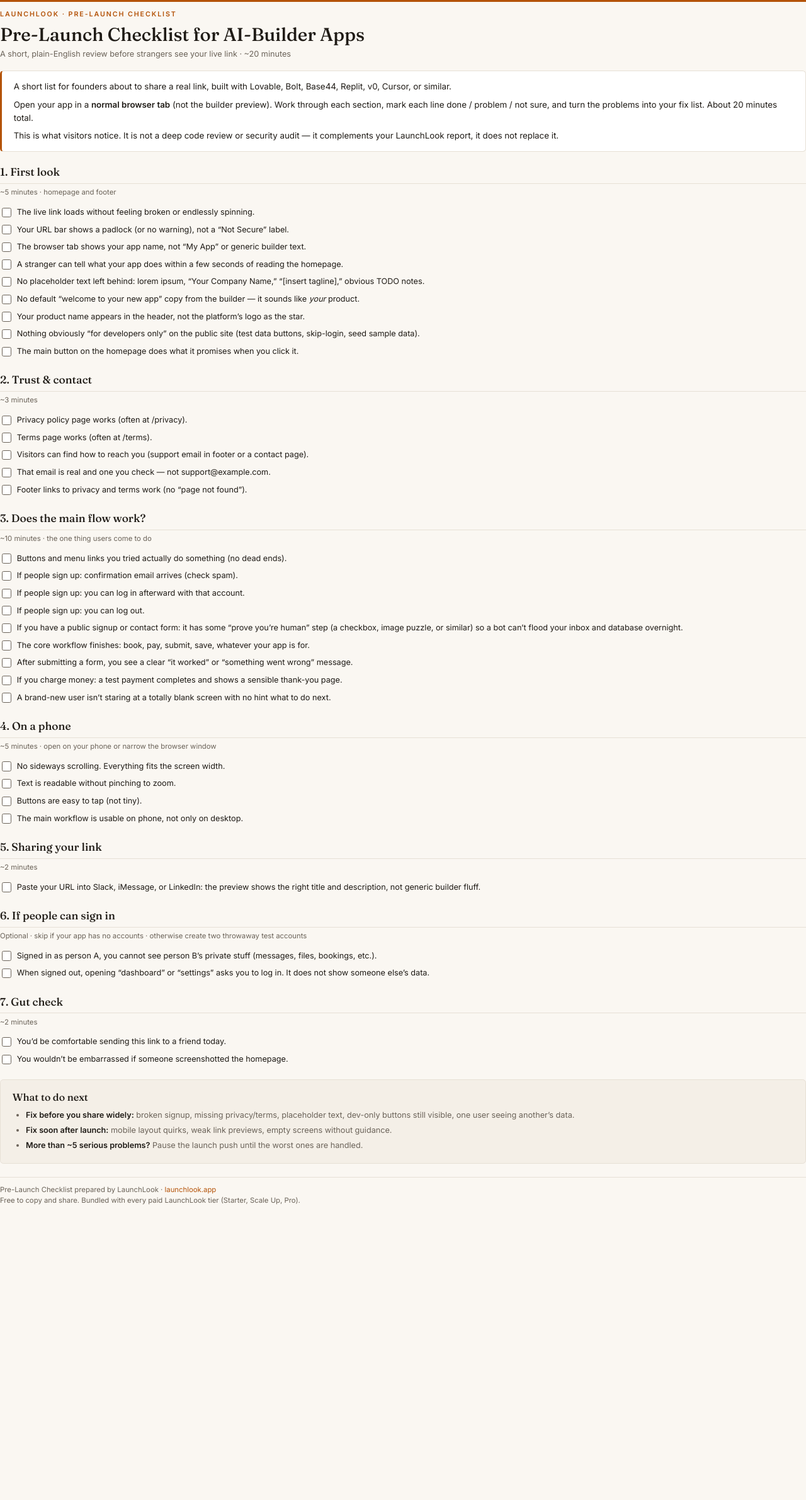
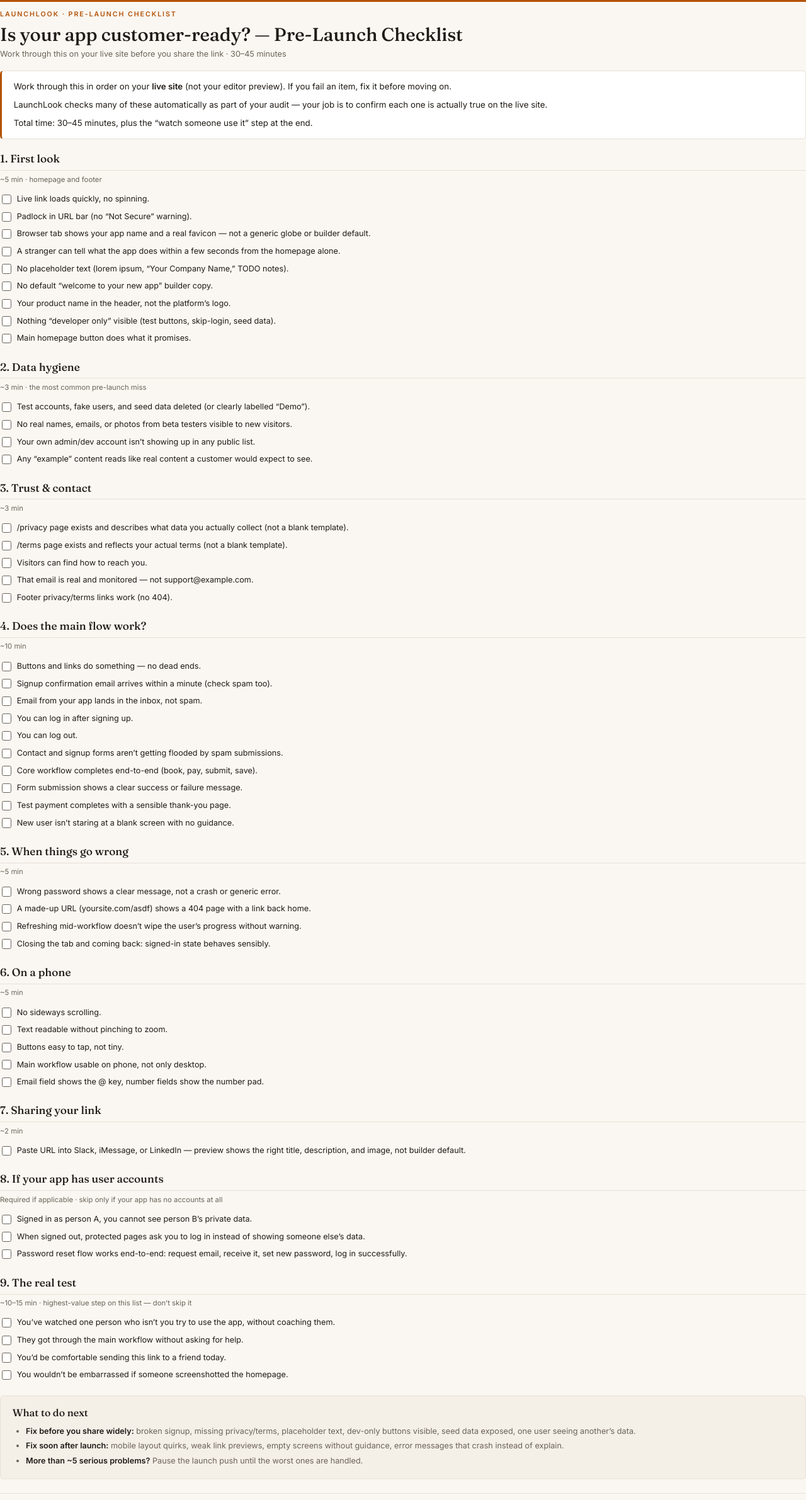
Before and after one commit to romado33/launchlook, a Python web app: template templates/pre_launch_checklist.html.j2 in a window 1280 px wide. Shown: the top 2382 px of the page at 63% size. Before the commit the page ends 1913 px from the top, so only its background shows below. Run offline with Jinja, Linux system fonts and the light colour scheme; the template is opened without the code that fills it, so the values that code supplies are empty.

Commit message:
﻿feat: revise pre-launch checklist to 9-section Option B framing
- Reframe from 'do this' to 'confirm this is true on the live site'
- Add intro: LaunchLook checks many of these automatically; your job is to confirm
- Add Section 2 (data hygiene - most common pre-launch miss)
- Add Section 5 (when things go wrong)
- Section 8 (user accounts) relabelled 'Required if applicable'
- Section 9 (watch someone use it) labelled 'highest-value step - don't skip it'
- Plain-text .txt.j2 updated to match with [ ] checkboxes and --- dividers

Co-authored-by: Cursor <cursoragent@cursor.com>

```diff
--- a/templates/pre_launch_checklist.html.j2
+++ b/templates/pre_launch_checklist.html.j2
@@ -171,82 +171,105 @@
       LaunchLook · Pre-Launch Checklist
       {%- if customer and customer.tier %} · bundled with {{ customer.tier }}{% endif %}
     </p>
-    <h1>Pre-Launch Checklist for AI-Builder Apps</h1>
+    <h1>Is your app customer-ready? &mdash; Pre-Launch Checklist</h1>
     <p class="subtitle">
-      A short, plain-English review before strangers see your live link · ~20 minutes
+      Work through this on your live site before you share the link · 30&ndash;45 minutes
       {%- if customer and customer.app_name %} · prepared for {{ customer.app_name }}{% endif %}
     </p>
   </header>
 
   <section class="intro">
-    <p>A short list for founders about to share a real link, built with Lovable, Bolt, Base44, Replit, v0, Cursor, or similar.</p>
-    <p>Open your app in a <strong>normal browser tab</strong> (not the builder preview). Work through each section, mark each line done / problem / not sure, and turn the problems into your fix list. About 20 minutes total.</p>
-    <p>This is what visitors notice. It is not a deep code review or security audit &mdash; it complements your LaunchLook report, it does not replace it.</p>
+    <p>Work through this in order on your <strong>live site</strong> (not your editor preview). If you fail an item, fix it before moving on.</p>
+    <p>LaunchLook checks many of these automatically as part of your audit &mdash; your job is to confirm each one is actually true on the live site.</p>
+    <p>Total time: 30&ndash;45 minutes, plus the &ldquo;watch someone use it&rdquo; step at the end.</p>
   </section>
 
   <h2>1. First look</h2>
-  <p class="section-meta">~5 minutes &middot; homepage and footer</p>
+  <p class="section-meta">~5 min &middot; homepage and footer</p>
   <ul class="checks">
-    <li>The live link loads without feeling broken or endlessly spinning.</li>
-    <li>Your URL bar shows a padlock (or no warning), not a &ldquo;Not Secure&rdquo; label.</li>
-    <li>The browser tab shows your app name, not &ldquo;My App&rdquo; or generic builder text.</li>
-    <li>A stranger can tell what your app does within a few seconds of reading the homepage.</li>
-    <li>No placeholder text left behind: lorem ipsum, &ldquo;Your Company Name,&rdquo; &ldquo;[insert tagline],&rdquo; obvious TODO notes.</li>
-    <li>No default &ldquo;welcome to your new app&rdquo; copy from the builder &mdash; it sounds like <em>your</em> product.</li>
-    <li>Your product name appears in the header, not the platform&rsquo;s logo as the star.</li>
-    <li>Nothing obviously &ldquo;for developers only&rdquo; on the public site (test data buttons, skip-login, seed sample data).</li>
-    <li>The main button on the homepage does what it promises when you click it.</li>
+    <li>Live link loads quickly, no spinning.</li>
+    <li>Padlock in URL bar (no &ldquo;Not Secure&rdquo; warning).</li>
+    <li>Browser tab shows your app name and a real favicon &mdash; not a generic globe or builder default.</li>
+    <li>A stranger can tell what the app does within a few seconds from the homepage alone.</li>
+    <li>No placeholder text (lorem ipsum, &ldquo;Your Company Name,&rdquo; TODO notes).</li>
+    <li>No default &ldquo;welcome to your new app&rdquo; builder copy.</li>
+    <li>Your product name in the header, not the platform&rsquo;s logo.</li>
+    <li>Nothing &ldquo;developer only&rdquo; visible (test buttons, skip-login, seed data).</li>
+    <li>Main homepage button does what it promises.</li>
   </ul>
 
-  <h2>2. Trust &amp; contact</h2>
-  <p class="section-meta">~3 minutes</p>
+  <h2>2. Data hygiene</h2>
+  <p class="section-meta">~3 min &middot; the most common pre-launch miss</p>
   <ul class="checks">
-    <li>Privacy policy page works (often at /privacy).</li>
-    <li>Terms page works (often at /terms).</li>
-    <li>Visitors can find how to reach you (support email in footer or a contact page).</li>
-    <li>That email is real and one you check &mdash; not support@example.com.</li>
-    <li>Footer links to privacy and terms work (no &ldquo;page not found&rdquo;).</li>
+    <li>Test accounts, fake users, and seed data deleted (or clearly labelled &ldquo;Demo&rdquo;).</li>
+    <li>No real names, emails, or photos from beta testers visible to new visitors.</li>
+    <li>Your own admin/dev account isn&rsquo;t showing up in any public list.</li>
+    <li>Any &ldquo;example&rdquo; content reads like real content a customer would expect to see.</li>
   </ul>
 
-  <h2>3. Does the main flow work?</h2>
-  <p class="section-meta">~10 minutes &middot; the one thing users come to do</p>
+  <h2>3. Trust &amp; contact</h2>
+  <p class="section-meta">~3 min</p>
   <ul class="checks">
-    <li>Buttons and menu links you tried actually do something (no dead ends).</li>
-    <li>If people sign up: confirmation email arrives (check spam).</li>
-    <li>If people sign up: you can log in afterward with that account.</li>
-    <li>If people sign up: you can log out.</li>
-    <li>If you have a public signup or contact form: it has some &ldquo;prove you&rsquo;re human&rdquo; step (a checkbox, image puzzle, or similar) so a bot can&rsquo;t flood your inbox and database overnight.</li>
-    <li>The core workflow finishes: book, pay, submit, save, whatever your app is for.</li>
-    <li>After submitting a form, you see a clear &ldquo;it worked&rdquo; or &ldquo;something went wrong&rdquo; message.</li>
-    <li>If you charge money: a test payment completes and shows a sensible thank-you page.</li>
-    <li>A brand-new user isn&rsquo;t staring at a totally blank screen with no hint what to do next.</li>
+    <li>/privacy page exists and describes what data you actually collect (not a blank template).</li>
+    <li>/terms page exists and reflects your actual terms (not a blank template).</li>
+    <li>Visitors can find how to reach you.</li>
+    <li>That email is real and monitored &mdash; not support@example.com.</li>
+    <li>Footer privacy/terms links work (no 404).</li>
   </ul>
 
-  <h2>4. On a phone</h2>
-  <p class="section-meta">~5 minutes &middot; open on your phone or narrow the browser window</p>
+  <h2>4. Does the main flow work?</h2>
+  <p class="section-meta">~10 min</p>
   <ul class="checks">
-    <li>No sideways scrolling. Everything fits the screen width.</li>
-    <li>Text is readable without pinching to zoom.</li>
-    <li>Buttons are easy to tap (not tiny).</li>
-    <li>The main workflow is usable on phone, not only on desktop.</li>
+    <li>Buttons and links do something &mdash; no dead ends.</li>
+    <li>Signup confirmation email arrives within a minute (check spam too).</li>
+    <li>Email from your app lands in the inbox, not spam.</li>
+    <li>You can log in after signing up.</li>
+    <li>You can log out.</li>
+    <li>Contact and signup forms aren&rsquo;t getting flooded by spam submissions.</li>
+    <li>Core workflow completes end-to-end (book, pay, submit, save).</li>
+    <li>Form submission shows a clear success or failure message.</li>
+    <li>Test payment completes with a sensible thank-you page.</li>
+    <li>New user isn&rsquo;t staring at a blank screen with no guidance.</li>
   </ul>
 
-  <h2>5. Sharing your link</h2>
-  <p class="section-meta">~2 minutes</p>
+  <h2>5. When things go wrong</h2>
+  <p class="section-meta">~5 min</p>
   <ul class="checks">
-    <li>Paste your URL into Slack, iMessage, or LinkedIn: the preview shows the right title and description, not generic builder fluff.</li>
+    <li>Wrong password shows a clear message, not a crash or generic error.</li>
+    <li>A made-up URL (yoursite.com/asdf) shows a 404 page with a link back home.</li>
+    <li>Refreshing mid-workflow doesn&rsquo;t wipe the user&rsquo;s progress without warning.</li>
+    <li>Closing the tab and coming back: signed-in state behaves sensibly.</li>
   </ul>
 
-  <h2>6. If people can sign in</h2>
-  <p class="section-meta">Optional &middot; skip if your app has no accounts &middot; otherwise create two throwaway test accounts</p>
+  <h2>6. On a phone</h2>
+  <p class="section-meta">~5 min</p>
   <ul class="checks">
-    <li>Signed in as person A, you cannot see person B&rsquo;s private stuff (messages, files, bookings, etc.).</li>
-    <li>When signed out, opening &ldquo;dashboard&rdquo; or &ldquo;settings&rdquo; asks you to log in. It does not show someone else&rsquo;s data.</li>
+    <li>No sideways scrolling.</li>
+    <li>Text readable without pinching to zoom.</li>
+    <li>Buttons easy to tap, not tiny.</li>
+    <li>Main workflow usable on phone, not only desktop.</li>
+    <li>Email field shows the @ key, number fields show the number pad.</li>
   </ul>
 
-  <h2>7. Gut check</h2>
-  <p class="section-meta">~2 minutes</p>
+  <h2>7. Sharing your link</h2>
+  <p class="section-meta">~2 min</p>
   <ul class="checks">
+    <li>Paste URL into Slack, iMessage, or LinkedIn &mdash; preview shows the right title, description, and image, not builder default.</li>
+  </ul>
+
+  <h2>8. If your app has user accounts</h2>
+  <p class="section-meta">Required if applicable &middot; skip only if your app has no accounts at all</p>
+  <ul class="checks">
+    <li>Signed in as person A, you cannot see person B&rsquo;s private data.</li>
+    <li>When signed out, protected pages ask you to log in instead of showing someone else&rsquo;s data.</li>
+    <li>Password reset flow works end-to-end: request email, receive it, set new password, log in successfully.</li>
+  </ul>
+
+  <h2>9. The real test</h2>
+  <p class="section-meta">~10&ndash;15 min &middot; highest-value step on this list &mdash; don&rsquo;t skip it</p>
+  <ul class="checks">
+    <li>You&rsquo;ve watched one person who isn&rsquo;t you try to use the app, without coaching them.</li>
+    <li>They got through the main workflow without asking for help.</li>
     <li>You&rsquo;d be comfortable sending this link to a friend today.</li>
     <li>You wouldn&rsquo;t be embarrassed if someone screenshotted the homepage.</li>
   </ul>
@@ -254,8 +277,8 @@
   <div class="next-block">
     <h3>What to do next</h3>
     <ul>
-      <li><strong>Fix before you share widely:</strong> broken signup, missing privacy/terms, placeholder text, dev-only buttons still visible, one user seeing another&rsquo;s data.</li>
-      <li><strong>Fix soon after launch:</strong> mobile layout quirks, weak link previews, empty screens without guidance.</li>
+      <li><strong>Fix before you share widely:</strong> broken signup, missing privacy/terms, placeholder text, dev-only buttons visible, seed data exposed, one user seeing another&rsquo;s data.</li>
+      <li><strong>Fix soon after launch:</strong> mobile layout quirks, weak link previews, empty screens without guidance, error messages that crash instead of explain.</li>
       <li><strong>More than ~5 serious problems?</strong> Pause the launch push until the worst ones are handled.</li>
     </ul>
   </div>
```
Also changed, not shown: templates/pre_launch_checklist.txt.j2 (+66 -47 lines).
